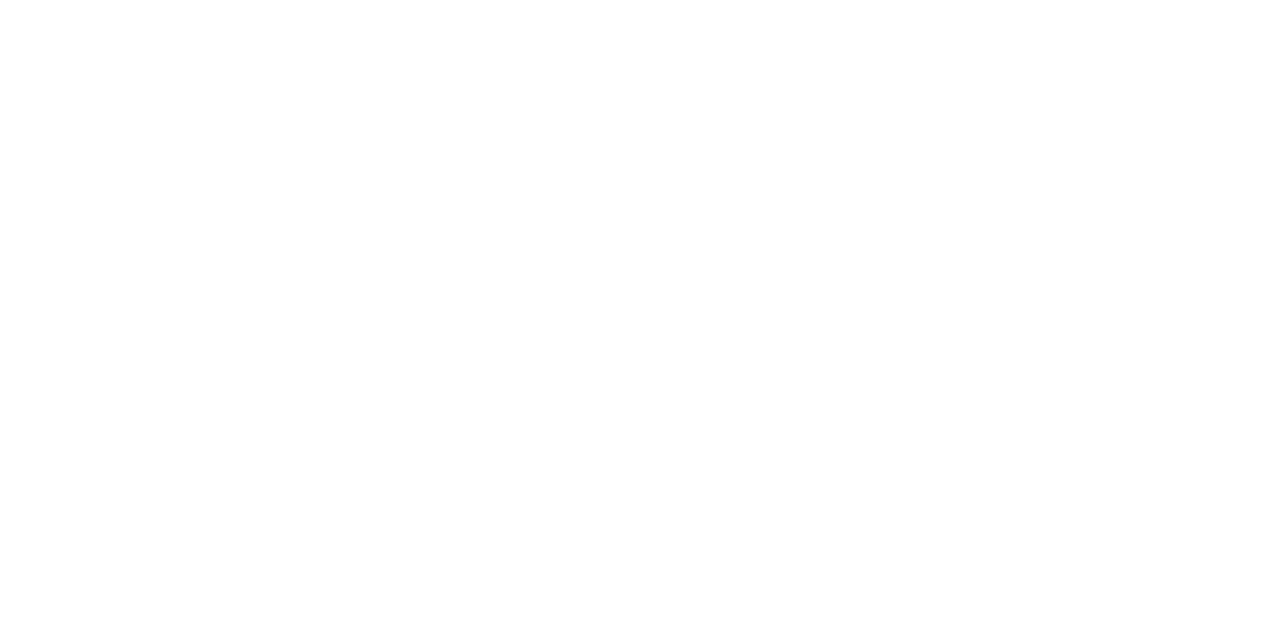
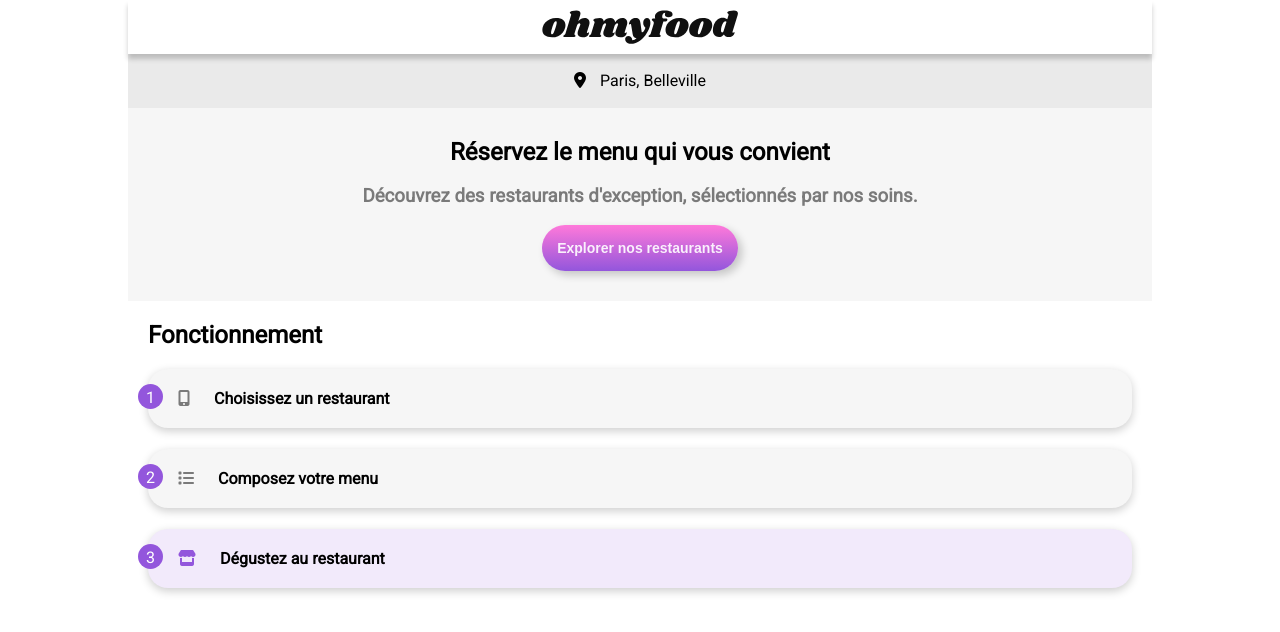
Before and after one commit to ErwSim/SimoninErwan_3_28072021, a website: page index.html in a window 1280 px wide. Drawn offline with Linux system fonts and the light colour scheme; a web font is replaced by a local one.

Commit message:
Ajout du header, exploration restaurants, fonctionnement

```diff
--- a/index.html
+++ b/index.html
@@ -1,5 +1,5 @@
 <!DOCTYPE html>
-<html>
+<html lang="fr">
   <head>
     <meta charset="utf-8" />
     <meta name="viewport" content="width=device-width,initial-scale=1" />
@@ -14,7 +14,7 @@
       rel="stylesheet"
       href="https://fonts.googleapis.com/css?family=Roboto"
     />
-    <link rel="stylesheet" href="style.css" />
+    <link rel="stylesheet" href="public/style.css" />
 
     <script
       src="https://kit.fontawesome.com/94688da0ae.js"
@@ -22,6 +22,55 @@
     ></script>
   </head>
   <body>
-    <div class="container"></div>
+    <div class="container">
+      <header class="header">
+        <img src="public/images/ohmyfood@2x.svg" alt="Ohmyfood!" class="logo" />
+      </header>
+
+      <section class="localisation-wrapper">
+        <i class="fas fa-map-marker-alt"></i>
+        Paris, Belleville
+      </section>
+
+      <section class="explore-restaurants pt30px pb30px">
+        <h1>Réservez le menu qui vous convient</h1>
+
+        <h3>
+          Découvrez des restaurants d'exception, sélectionnés par nos soins.
+        </h3>
+
+        <button class="btn__main">Explorer nos restaurants</button>
+      </section>
+
+      <section class="pl20px pr20px">
+        <h1>Fonctionnement</h1>
+
+        <div class="help-steps__wrapper">
+          <div class="help-steps__step">
+            <div class="help-steps__number">1</div>
+            <div class="help-steps__item">
+              <i class="fas fa-mobile-alt help-steps__item__icon"></i>
+              Choisissez un restaurant
+            </div>
+          </div>
+
+          <div class="help-steps__step">
+            <div class="help-steps__number">2</div>
+            <div class="help-steps__item">
+              <i class="fas fa-list help-steps__item__icon"></i>
+              Composez votre menu
+            </div>
+          </div>
+
+          <div class="help-steps__step">
+            <div class="help-steps__number">3</div>
+            <div class="help-steps__item help-steps__last">
+              <i class="fas fa-store help-steps__item__last-icon"></i>
+              Dégustez au restaurant
+            </div>
+          </div>
+        </div>
+      </section>
+    </div>
   </body>
 </html>
--- /dev/null
+++ b/src/components/_buttons.scss
@@ -0,0 +1,31 @@
+@import "../utils/variables";
+
+.btn {
+  &__main {
+    background: linear-gradient(
+      map-get($colors, secondary),
+      map-get($colors, primary)
+    );
+    cursor: pointer;
+
+    color: rgba($color: #ffffff, $alpha: 0.9);
+    font-weight: bold;
+    font-size: 14px;
+
+    border: unset;
+    border-radius: 45px;
+
+    box-shadow: 4px 4px 8px rgba($color: #000000, $alpha: 0.2);
+
+    padding: 15px;
+
+    &:hover {
+      background: linear-gradient(
+        lighten(map-get($colors, secondary), 5%),
+        lighten(map-get($colors, primary), 5%)
+      );
+
+      box-shadow: 4px 4px 8px rgba($color: #000000, $alpha: 0.4);
+    }
+  }
+}
--- /dev/null
+++ b/src/layouts/_margins-paddings.scss
@@ -0,0 +1,38 @@
+$sizes: 5px, 10px, 15px, 20px, 25px, 30px, 35px, 40px, 45px, 50px, 55px, 60px,
+  65px, 70px, 75px, 80px, 85px, 90px, 95px, 100px;
+
+@each $size in $sizes {
+  // Margins
+  .mt#{$size} {
+    margin-top: $size;
+  }
+
+  .ml#{$size} {
+    margin-left: $size;
+  }
+
+  .mr#{$size} {
+    margin-right: $size;
+  }
+
+  .mb#{$size} {
+    margin-bottom: $size;
+  }
+
+  // Paddings
+  .pt#{$size} {
+    padding-top: $size;
+  }
+
+  .pl#{$size} {
+    padding-left: $size;
+  }
+
+  .pr#{$size} {
+    padding-right: $size;
+  }
+
+  .pb#{$size} {
+    padding-bottom: $size;
+  }
+}
--- a/src/style.scss
+++ b/src/style.scss
@@ -1,3 +1,122 @@
+@import "./utils/variables";
+@import "./utils/mixins";
+
+@import "./components/buttons";
+
+@import "./layouts/margins-paddings";
+
 body {
-  font-family: "Roboto";
+  margin: 0;
+  box-sizing: border-box;
+  font-family: map-get($fonts, global);
 }
+
+*,
+*:before,
+*:after {
+  box-sizing: inherit;
+}
+
+.container {
+  width: 100vw;
+  margin: auto;
+
+  @include mobile-ls-only {
+    width: map-get($bp, mobile-ls);
+  }
+
+  @include tablet-only {
+    width: map-get($bp, tablet);
+  }
+
+  @include computer-only {
+    width: map-get($bp, computer);
+  }
+}
+
+.header {
+  padding-top: 10px;
+  padding-bottom: 10px;
+  box-shadow: 0px 5px 5px rgba($color: #000000, $alpha: 0.2);
+  position: relative;
+}
+
+.logo {
+  @include center-item;
+}
+
+.localisation-wrapper {
+  padding-top: 10px;
+  padding-bottom: 10px;
+  line-height: 34px;
+  text-align: center;
+  background-color: map-get($colors, dark-grey);
+
+  > * {
+    margin-right: 10px;
+  }
+}
+
+.explore-restaurants {
+  background-color: map-get($colors, light-grey);
+  text-align: center;
+
+  @include h1-m0;
+
+  h3 {
+    opacity: 0.5;
+  }
+}
+
+.help-steps {
+  &__wrapper {
+    display: flex;
+    flex-direction: column;
+  }
+
+  &__step {
+    position: relative;
+    width: 100%;
+    height: 80px;
+  }
+
+  &__item {
+    position: absolute;
+    background-color: map-get($colors, light-grey);
+    width: 100%;
+    padding: 20px;
+    padding-left: 30px;
+    border-radius: 20px;
+    box-shadow: 0px 3px 10px rgba($color: #000000, $alpha: 0.2);
+    font-weight: bold;
+
+    &__icon {
+      opacity: 0.5;
+      padding-right: 20px;
+    }
+
+    &__last-icon {
+      color: map-get($colors, primary);
+      padding-right: 20px;
+    }
+  }
+
+  &__last {
+    background-color: lighten(map-get($colors, primary), 35%);
+  }
+
+  &__number {
+    position: absolute;
+    background-color: map-get($colors, primary);
+    color: white;
+    text-align: center;
+
+    height: 25px;
+    width: 25px;
+    left: -10px;
+    top: 15px;
+    padding-top: 4px;
+    border-radius: 50%;
+    z-index: 1;
+  }
+}
--- /dev/null
+++ b/src/utils/_mixins.scss
@@ -0,0 +1,30 @@
+// Breakpoints
+@mixin mobile-ls-only {
+  @media screen and (min-width: map-get($bp, mobile-ls)) and (max-width: map-get($bp, tablet)) {
+    @content;
+  }
+}
+
+@mixin tablet-only {
+  @media screen and (min-width: map-get($bp, tablet)) and (max-width: map-get($bp, computer)) {
+    @content;
+  }
+}
+
+@mixin computer-only {
+  @media screen and (min-width: map-get($bp, computer)) {
+    @content;
+  }
+}
+
+// Others
+@mixin center-item {
+  display: block;
+  margin: auto;
+}
+
+@mixin h1-m0 {
+  h1 {
+    margin: 0;
+  }
+}
--- /dev/null
+++ b/src/utils/_variables.scss
@@ -0,0 +1,21 @@
+// Breakpoints
+$bp: (
+  mobile-ls: 640px,
+  tablet: 768px,
+  computer: 1024px,
+);
+
+// Fonts
+$fonts: (
+  logo-titles: "Shrikhand",
+  global: "Roboto",
+);
+
+// Colors
+$colors: (
+  primary: #9356dc,
+  secondary: #ff79da,
+  tertiary: #99e2d0,
+  dark-grey: #eaeaea,
+  light-grey: #f6f6f6,
+);
```
Also changed, not shown: package.json (added, +22 -0 lines), public/images/ohmyfood@2x.svg (added), public/style.css (added), src/style.css (added), style.css (deleted), 2 other files.
